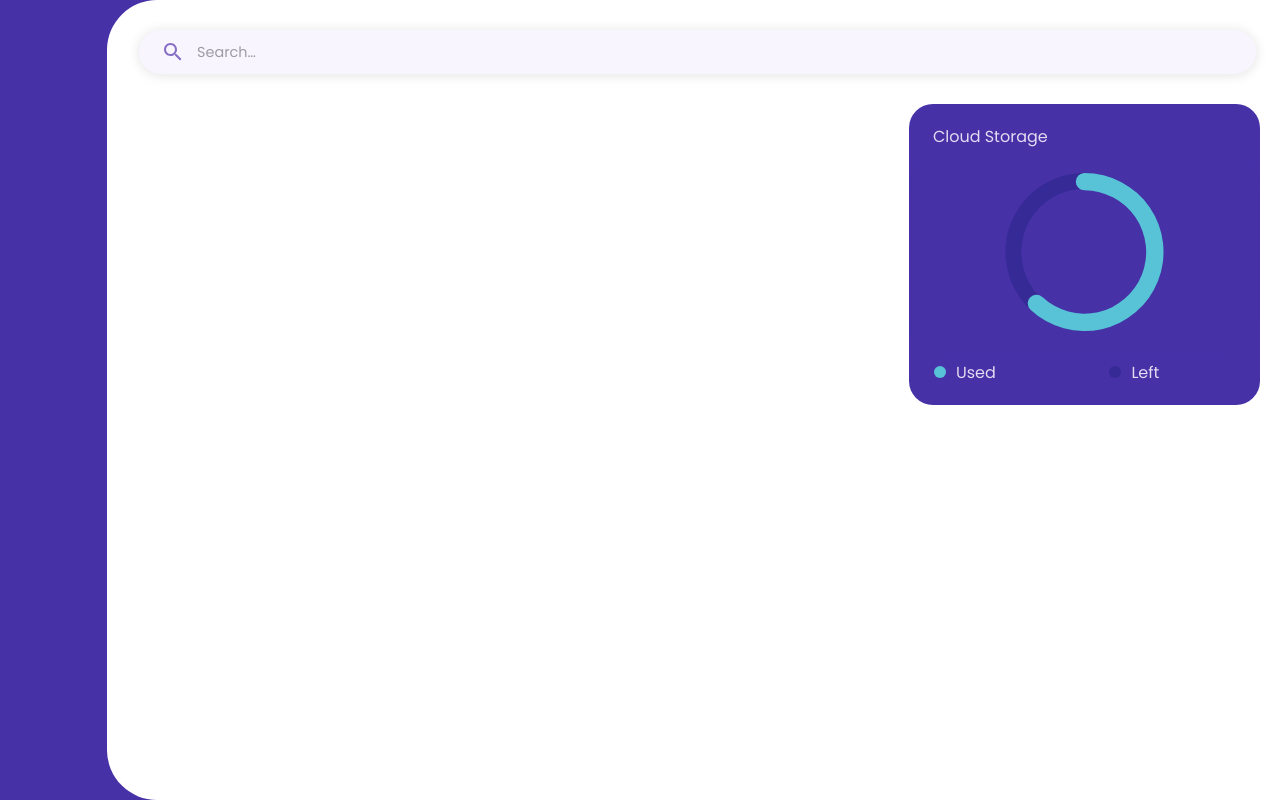
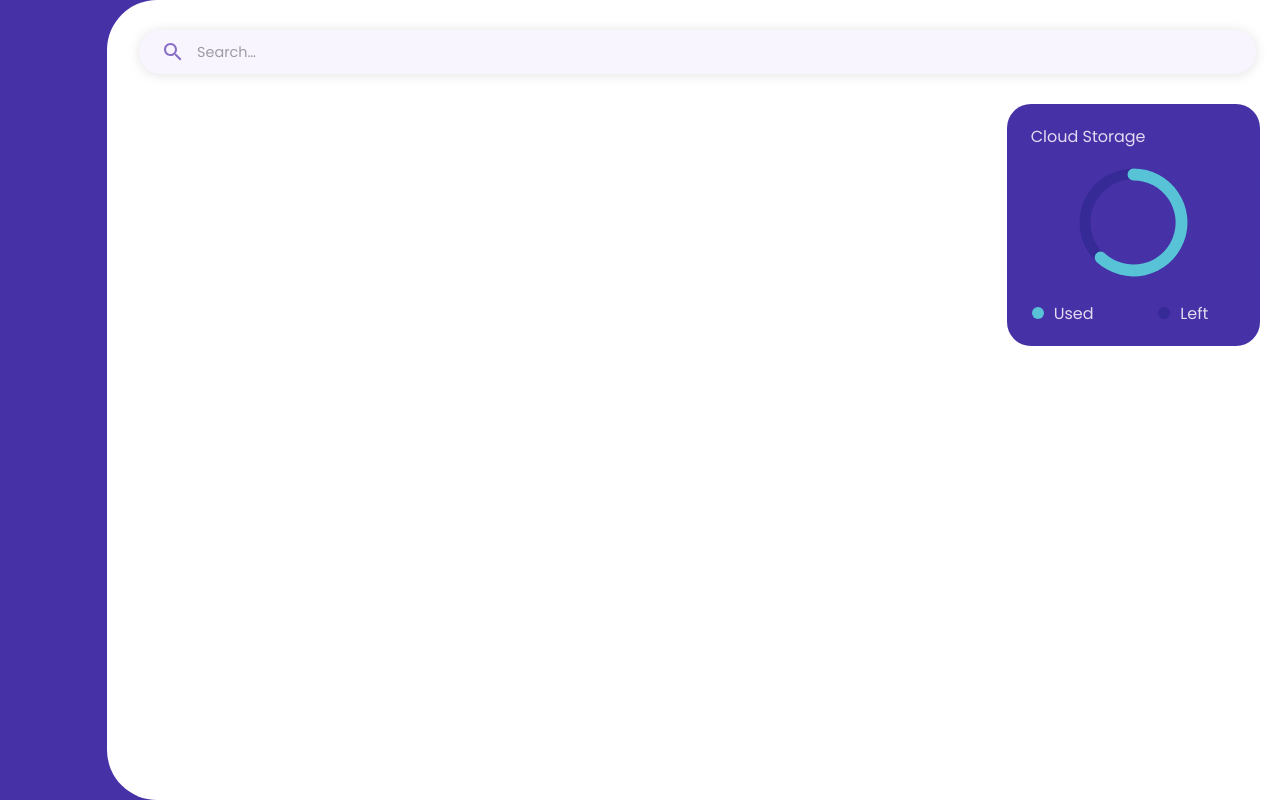
Before and after one commit to anant-sharma/secure-drive, a Next.js app: page / in a window 1280 px wide. Built offline with nearby package versions, Linux system fonts and the light colour scheme.

Commit message:
Layout Calibration

```diff
--- a/components/Layout/index.module.css
+++ b/components/Layout/index.module.css
@@ -8,12 +8,12 @@
 }
 
 .nav-container {
-	height: 100%;
+	min-height: 100%;
 }
 
 .container {
 	background-color: #ffffff;
-	height: 100%;
+	min-height: 100%;
 	border-top-left-radius: 50px;
 	border-bottom-left-radius: 50px;
 }
--- a/components/Layout/index.tsx
+++ b/components/Layout/index.tsx
@@ -15,10 +15,10 @@ export function Layout() {
 			<Grid item sm={11} className={styles.container}>
 				<SearchBar />
 				<Grid container spacing={0}>
-					<Grid item sm={8}>
+					<Grid item sm={9}>
 						<FilesContainer />
 					</Grid>
-					<Grid item sm={4}>
+					<Grid item sm={3}>
 						<InfoContainer />
 					</Grid>
 				</Grid>
```
